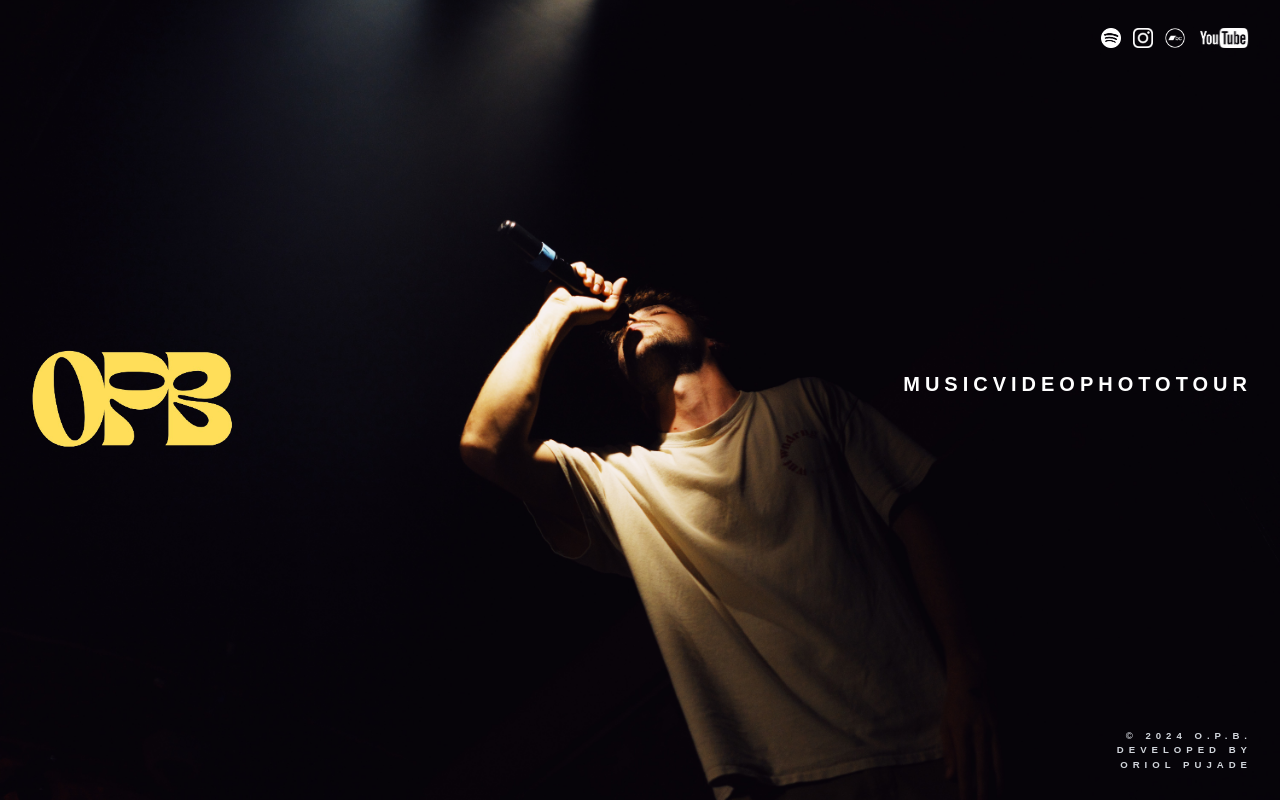
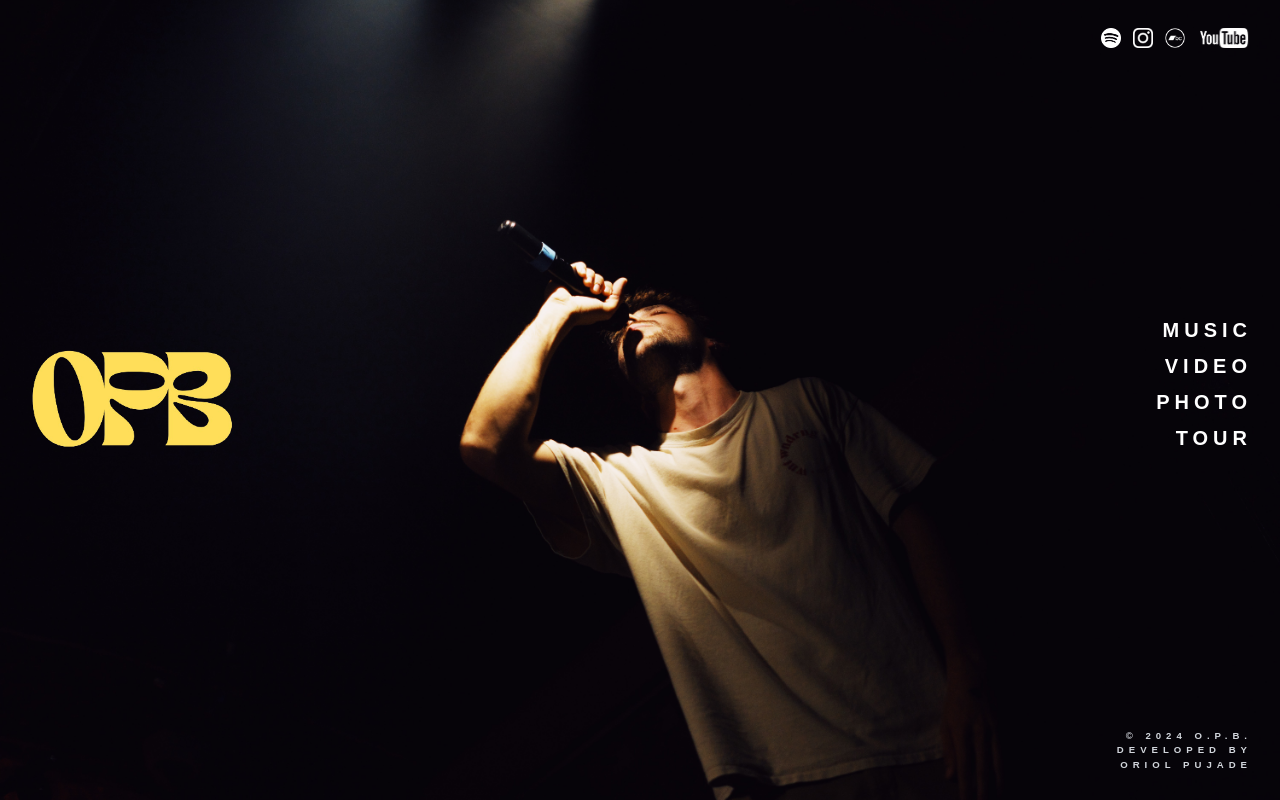
Before and after one commit to opujade/opb-music-website, a React (Vite) app: page / in a window 1280 px wide. Built offline with nearby package versions, Linux system fonts and the light colour scheme.

Commit message:
fixed buttons layout

```diff
--- a/src/pages/components/NavBar.tsx
+++ b/src/pages/components/NavBar.tsx
@@ -1,11 +1,18 @@
+import { Dispatch } from "react";
 import { MenuListItem } from "./MenuListItem";
 import { SocialMediaIcon } from "./SocialMediaIcon";
 
-export const NavBar = ({ showNavBar }: { showNavBar: boolean }) => {
+export const NavBar = ({
+	showNavBar,
+	setPage,
+}: {
+	showNavBar: boolean;
+	setPage: Dispatch<React.SetStateAction<string>>;
+}) => {
 	return (
 		<>
 			<div
-				className={`fixed end-0 flex flex-col h-screen justify-start md:justify-between font-century-gothic font-bold uppercase text-white tracking-widest text-end p-2 md:p-7 ${
+				className={`fixed end-0 flex flex-col h-screen justify-start md:justify-between p-2 md:p-7 ${
 					showNavBar ? "translate-x-0" : "translate-x-full"
 				} ease-in-out duration-[2000ms]`}
 			>
@@ -31,13 +38,13 @@ export const NavBar = ({ showNavBar }: { showNavBar: boolean }) => {
 						altText="Youtube Logo"
 					/>
 				</div>
-				<ul className="order-1 md:order-2">
+				<ul className="order-1 md:order-2 flex flex-col">
 					<MenuListItem option={"Music"} />
 					<MenuListItem option={"Video"} />
 					<MenuListItem option={"Photo"} />
 					<MenuListItem option={"Tour"} />
 				</ul>
-				<div className="order-3 fixed bottom-0 md:relative md:p-0 p-7">
+				<div className="order-3 fixed bottom-0 md:relative md:p-0 p-7 font-century-gothic font-bold uppercase text-white tracking-widest text-end">
 					<p className="text-xxs text-gray-300">© 2024 O.P.B.</p>
 					<p className="text-xxs text-gray-300">Developed by </p>
 					<p className="text-xxs text-gray-300">
```
